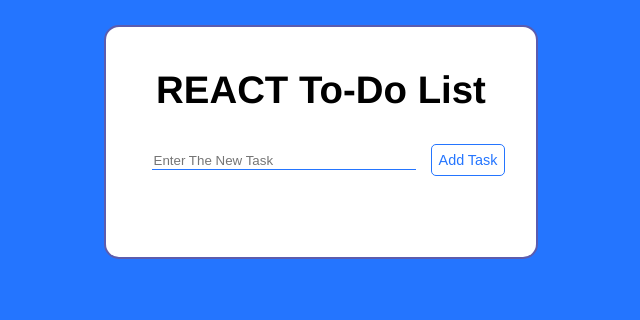
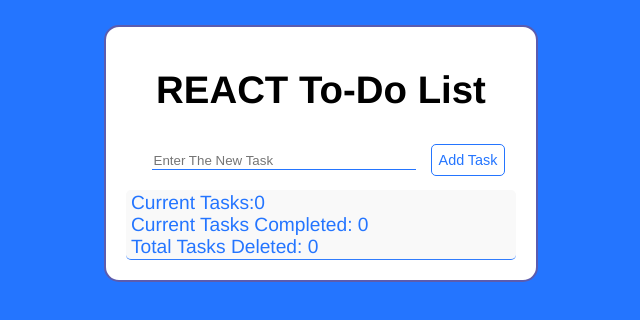
Before and after one commit to AlanThinks/react-to-do-list, a React (Create React App) app: page / in a window 1280 px wide. Shown: the top 320 px of the page, without its empty margins (319-959 px from the left). Built offline with nearby package versions, Linux system fonts and the light colour scheme.

Commit message:
Checkbox Working

```diff
--- a/src/App.css
+++ b/src/App.css
@@ -93,7 +93,7 @@ li{
   color: #2475ff;
   border-radius: 5px;
 }
-.footer{
+.new-footer{
   border-bottom: 1px solid #307cfd;
   padding: 2px 2px 1px 5px;
   background-color: #f9f9f9;
--- a/src/App.js
+++ b/src/App.js
@@ -141,7 +141,9 @@ class List extends React.Component {
       tasksList: props.listOfTasks,
       checkBoxesChecked: 0,
       footerClass: "footer-hide",
-      activeTaskIndex: 0
+      activeTaskIndex: 0,
+      tasksCreated: 0,
+      tasksDeleted: 0
     };
     //Below I bind the functions I made to this component so that when we call the function
     //such as "this.deleteItem" it works without a problem
@@ -152,19 +154,20 @@ class List extends React.Component {
   deleteItem(e) {
     console.log("deleteItem() called"); //Just loggint to make sure it was being called
     let currentBoxesChecked = this.state.checkBoxesChecked;
-    let currentTaskObject = this.state.tasksList[e.target.name]
+    let currentTaskObject = this.state.tasksList[e.target.name];
     let targetTask = e.target.name; // bringing the name= property of the button into variable targetTask
     this.state.tasksList.splice(targetTask, 1);
     //Above: 'name' of button matches 'id' of <div><li> Task item, so I use that to splice it off array taskList
 
-
-      if (currentTaskObject.checkBoxValue){
-        currentBoxesChecked-=1;
+    if (currentTaskObject.checkBoxValue) {
+      currentBoxesChecked -= 1;
     }
 
     this.setState({
       tasksList: this.state.tasksList,
-      checkBoxesChecked:currentBoxesChecked})
+      checkBoxesChecked: currentBoxesChecked,
+      tasksDeleted: this.state.tasksDeleted + 1
+    });
 
     if (currentBoxesChecked < 1) {
       this.setState({
@@ -183,41 +186,50 @@ class List extends React.Component {
   it doesn't fully work
 */
 
-
-
   trackCheckBoxChange(e) {
     console.log("trackCheckBoxChange called");
     let currentCheckBoxValue = e.target.checked;
-    let currentTaskList = this.state.tasksList
-    let currentTextValue = this.state.tasksList[e.target.name].textValue
-    let updatingTaskObject = {textValue: currentTextValue, checkBoxValue:currentCheckBoxValue}
-    currentTaskList.splice(e.target.name,1,updatingTaskObject)
-    this.setState({tasksList:currentTaskList},()=>{
-      let currentBoxesChecked=0
+    let currentTaskList = this.state.tasksList;
+    let currentTextValue = this.state.tasksList[e.target.name].textValue;
+    let updatingTaskObject = {
+      textValue: currentTextValue,
+      checkBoxValue: currentCheckBoxValue
+    };
+    currentTaskList.splice(e.target.name, 1, updatingTaskObject);
+    this.setState({ tasksList: currentTaskList }, () => {
+      let currentBoxesChecked = 0;
 
       currentTaskList.forEach(taskObject => {
-      if (taskObject.checkBoxValue===true){
-        currentBoxesChecked+=1;
+        if (taskObject.checkBoxValue === true) {
+          currentBoxesChecked += 1;
         }
       });
 
       // If there are less than 1 boxes checked, call a CSS class that hides the footer
       // Otherwise call the regular CSS class for the footer
       // Why not use the same setState to also setState the updated checkbox count
-    if (currentBoxesChecked < 1) {
-      this.setState({
+      if (
+        currentBoxesChecked < 1 &&
+        this.state.tasksCreated < 1 &&
+        this.state.tasksDeleted < 1
+      ) {
+        this.setState(
+          {
             checkBoxesChecked: currentBoxesChecked,
             footerClass: "footer-hide"
-      },()=>console.log('set.State of checkBoxesChecked done'));
+          },
+          () => console.log("set.State of checkBoxesChecked done")
+        );
       } else {
-      this.setState({
+        this.setState(
+          {
             checkBoxesChecked: currentBoxesChecked,
             footerClass: "footer"
-      },()=>console.log('set.State of checkBoxesChecked done'));
+          },
+          () => console.log("set.State of checkBoxesChecked done")
+        );
       }
-    })
-
-
+    });
   }
 
   /* Below it renders a UL and then it goes through each item of array listOfTasks and using map
@@ -229,19 +241,30 @@ id''s will come out like : '0', '1'... etc, I''ll use that later to remove items
 */
 
   render() {
+
     return (
       <ul>
-        {console.log(this.state)}
-        {this.state.tasksList.map((taskObject, indx, arr) => (
-          <div className="itemBlue" key={taskObject.textValue + indx} id={indx}>
-            <li>{taskObject.textValue}</li>
-            <input
+        {
+          this.state.tasksList.map((taskObject, indx, arr) => {
+          let input = (<input
             name={indx}
             className="chbox"
             type="checkbox"
             onChange={this.trackCheckBoxChange}
-              //checked={this.state.tasksList[indx].checkBoxValue}
-            />
+          />);
+          if(taskObject.checkBoxValue === true){
+            input = (<input
+              name={indx}
+              className="chbox"
+              type="checkbox"
+              onChange={this.trackCheckBoxChange}
+              checked
+            />);
+          }
+          return (
+          <div className="itemBlue" key={taskObject.textValue + indx} id={indx}>
+            <li>{taskObject.textValue}</li>
+            {input}
 
             {/*Below I add a 'name' property to the button that is the same
               as the id of the above <div> in order to use it, by using the
@@ -249,17 +272,21 @@ id''s will come out like : '0', '1'... etc, I''ll use that later to remove items
             <button
               name={indx}
               className="btn-delete"
-              onChange={e=>this.updateTaskIndex(e)}
+              onChange={e => this.updateTaskIndex(e)}
               onClick={this.deleteItem}
-              checked={this.state.tasksList[indx].checkBoxValue }
+              checked={this.state.tasksList[indx].checkBoxValue}
             >
               Delete
             </button>
           </div>
-        ))}
-        <div className={this.state.footerClass}>
+          );
+        })
+        }
+        <div className='new-footer'>
           {" "}
-          <li>Current Boxes Checked: {this.state.checkBoxesChecked}</li>
+          <li>Current Tasks:{this.state.tasksList.length}</li>
+          <li>Current Tasks Completed: {this.state.checkBoxesChecked}</li>
+          <li>Total Tasks Deleted: {this.state.tasksDeleted}</li>
         </div>
       </ul>
     );
```
Lines whose indentation alone changed are shown as unchanged.
